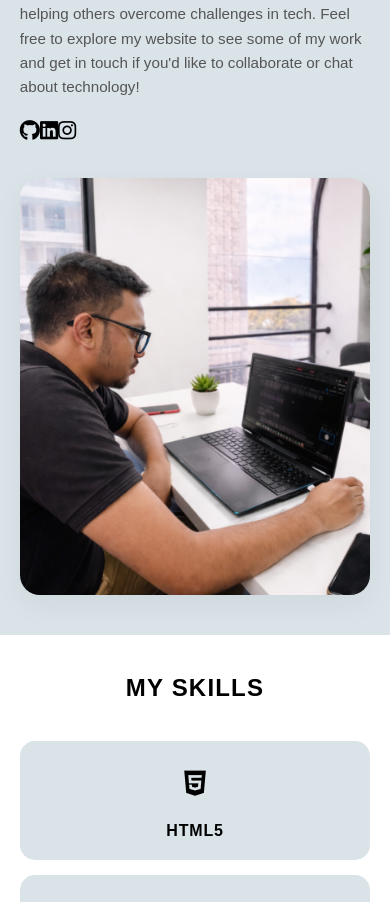
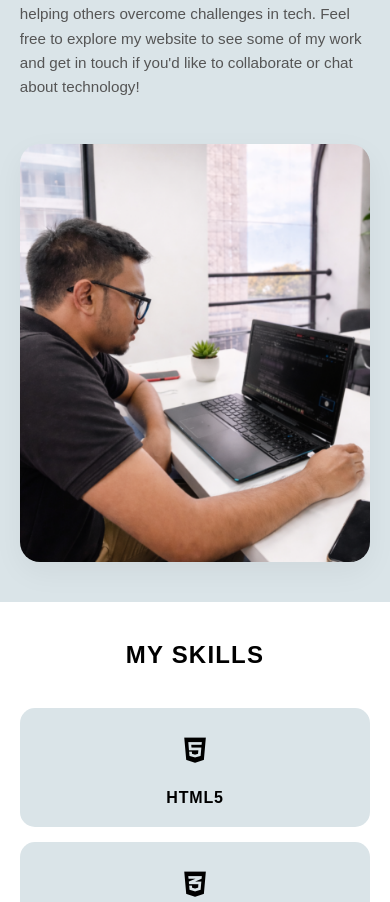
Before and after one commit to akila20040720/akila-wijerama, a React (Vite) app in the folder akila-wijerama/: page / in a window 390 px wide. Shown: the part 1266-2168 px from the top of the page. Built offline with nearby package versions, Linux system fonts and the light colour scheme; a small style sheet from the web is missing.

Commit message:
Fixed stage 1

```diff
--- a/akila-wijerama/src/App.jsx
+++ b/akila-wijerama/src/App.jsx
@@ -115,11 +115,7 @@ function App() {
                 When I'm not coding, I enjoy staying up-to-date on the latest tech trends and pushing the limits of what I can create. You can find me experimenting with new tools, working on my personal projects, or helping others overcome challenges in tech.
                 Feel free to explore my website to see some of my work and get in touch if you'd like to collaborate or chat about technology!</p>
 
-              <div className="social-links">
-                <a href="https://github.com/akila20040720" target="_blank" rel="noreferrer"><i className="fab fa-github"></i></a>
-                <a href="https://www.linkedin.com/in/akila-wijerama-7b9884202/" target="_blank" rel="noreferrer"><i className="fab fa-linkedin"></i></a>
-                <a href="https://www.instagram.com/akila_wijerama/" target="_blank" rel="noreferrer"><i className="fab fa-instagram"></i></a>
-              </div>
+
             </div>
             <div className="about-image">
               <img src="Images/about.png" alt="About Image" />
@@ -127,6 +123,8 @@ function App() {
           </div>
         </div>
       </section>
+
+
 
       <section id="skills" className="skills">
         <div className="container">
--- a/akila-wijerama/src/index.css
+++ b/akila-wijerama/src/index.css
@@ -618,17 +618,19 @@ footer {
     }
 
     .social-links {
-        gap: 15px;
+        gap: 40px;
+        padding: 10px 0;
     }
 
     .social-links a {
         font-size: 1.5rem;
+        gap: 10px;
     }
 
     /* Skills Section */
     .skills-container {
         grid-template-columns: repeat(2, 1fr);
-        gap: 20px;
+        gap: 40px;
     }
 
     .skill {
@@ -782,14 +784,14 @@ footer {
         line-height: 1.6;
     }
 
-    .social-links {
-        gap: 12px;
-    }
+   .socials{
+        gap: 30px;
+   }
 
-    .social-links a {
-        font-size: 1.3rem;
-    }
-
+   .socials a {
+        font-size: 1.2rem;
+        padding: 100px;
+   }
     /* Skills Section */
     .skills-container {
         grid-template-columns: 1fr;
```
